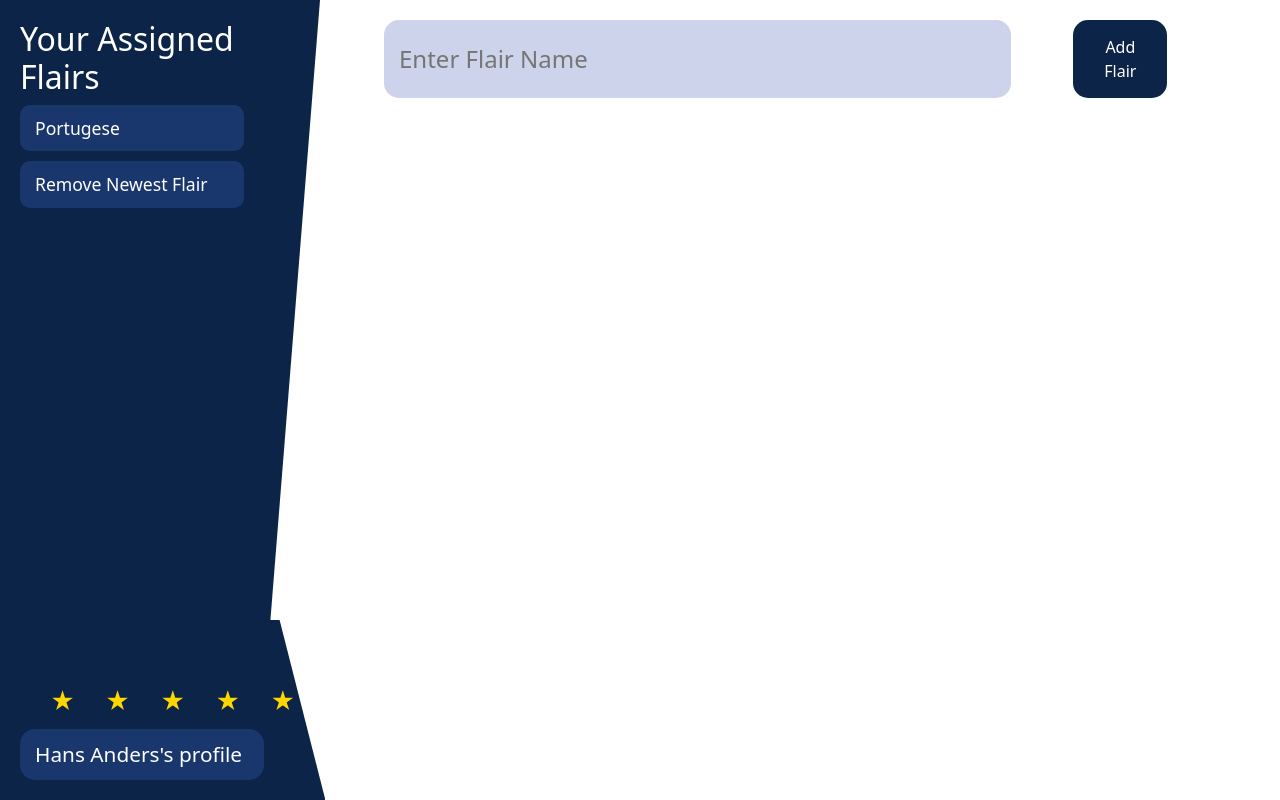
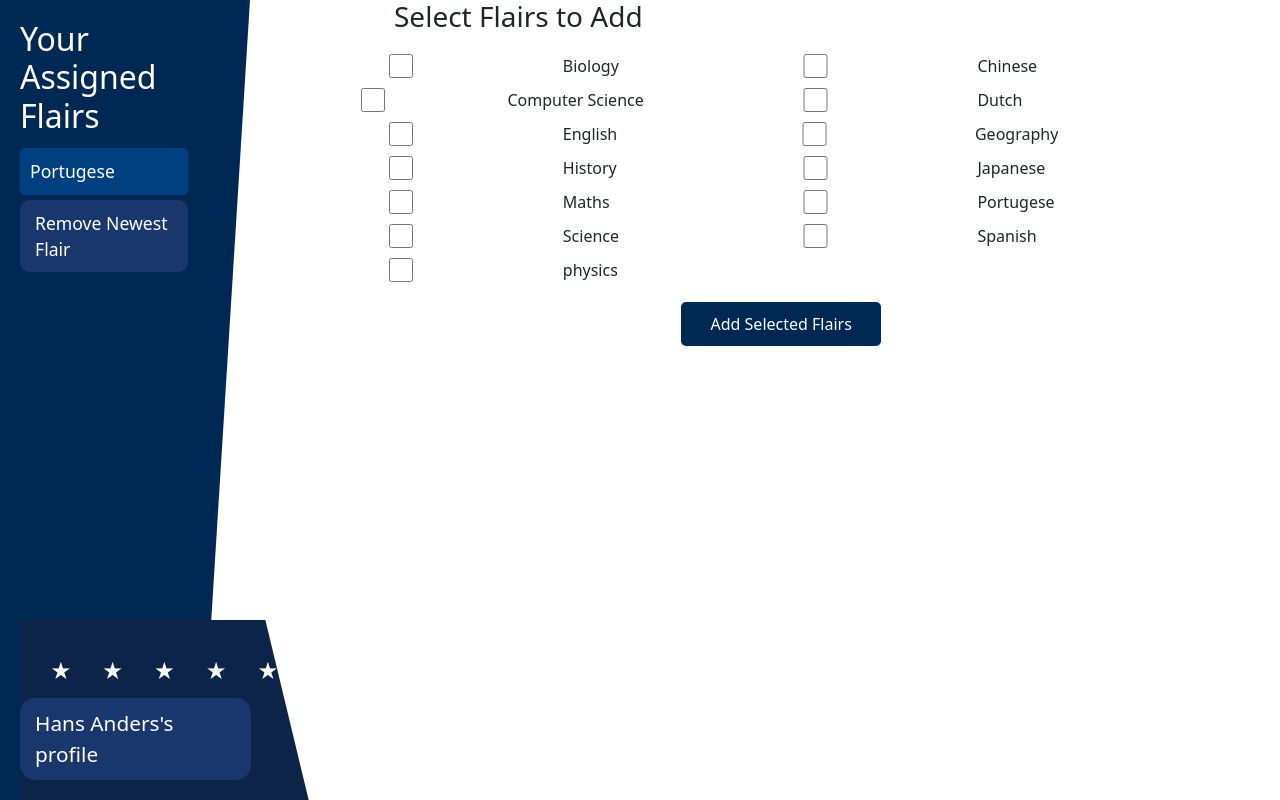
Before and after one commit to Priy4s/TLE-1-experiment-3, a PHP site: page /expert-profile.php in a window 1280 px wide. Run offline with PHP 8.4, Linux system fonts and the light colour scheme; a user stored in the database is signed in; data comes from the database, SQL or seed files in the repository; tables that the repository leaves empty hold one stand-in row (values such as "Sample post").

Commit message:
updated the front end for the expert profile page

```diff
--- a/expert-profile.php
+++ b/expert-profile.php
@@ -1,99 +1,57 @@
 <?php
-session_start(); // Start de sessie
+session_start(); // Start the session
 
 require_once "includes/dbconnect.php";
 
 /** @var mysqli $db */
 
-// Controleer of de gebruiker is ingelogd
+// Check if the user is logged in
 if (!isset($_SESSION['user_id'])) {
-    // Als er geen gebruiker is ingelogd, omleiden naar login pagina
+    // Redirect to the login page if the user is not logged in
     header("Location: login.php");
     exit();
 }
 
-// Haal de user_id uit de sessie
+// Get the user ID from the session
 $user_id = $_SESSION['user_id'];
 
-// Haal de rol van de gebruiker op
+// Get the user's role
 $userRoleQuery = "SELECT role FROM users WHERE id = $user_id";
 $userRoleResult = mysqli_query($db, $userRoleQuery);
 $userRole = mysqli_fetch_assoc($userRoleResult)['role'];
 
-// Controleer of de gebruiker een expert of admin is
+// Redirect if the user is not an expert or admin
 if ($userRole !== 'expert' && $userRole !== 'admin') {
-    // Redirect naar een foutpagina of terug naar login als ze niet gemachtigd zijn
     header("Location: unauthorized.php");
     exit();
 }
+
+// Fetch the username based on the user ID
 $queryUsername = "SELECT username FROM users WHERE id = '$user_id'";
-
 $resultUsername = mysqli_query($db, $queryUsername);
 
 if ($resultUsername && mysqli_num_rows($resultUsername) > 0) {
     $userData = mysqli_fetch_assoc($resultUsername);
     $username = $userData['username'];
 } else {
-    $username = "Onbekende gebruiker";
-}
-// Add flair to user
-if (isset($_POST['add_flair']) && !empty($_POST['flair_name'])) {
-    $flair_name = mysqli_real_escape_string($db, $_POST['flair_name']);
-
-    // Check if flair exists in the `tags` table
-    $checkFlair = "SELECT id FROM tags WHERE tag_name = '$flair_name'";
-    $flairResult = mysqli_query($db, $checkFlair);
-
-    if (mysqli_num_rows($flairResult) == 0) {
-        // Insert new flair if it doesn't exist
-        $insertFlair = "INSERT INTO tags (tag_name) VALUES ('$flair_name')";
-        mysqli_query($db, $insertFlair);
-        $flair_id = mysqli_insert_id($db);
-    } else {
-        // Get the existing flair id
-        $flair = mysqli_fetch_assoc($flairResult);
-        $flair_id = $flair['id'];
+    $username = "Unknown User";
 }
 
-    // Controleer of de flair al is toegewezen aan de gebruiker
-    $checkIfAssigned = "SELECT * FROM usertags WHERE user_id = $user_id AND tag_id = $flair_id";
-    $assignedResult = mysqli_query($db, $checkIfAssigned);
+// Fetch all available flairs (tags) from the database
+$flairsQuery = "SELECT id, tag_name FROM tags";
+$flairsResult = mysqli_query($db, $flairsQuery);
+$all_flairs = [];
 
-    if (mysqli_num_rows($assignedResult) == 0) {
-        // Flair is nog niet toegewezen, voeg deze toe
-        $assignFlair = "INSERT INTO usertags (user_id, tag_id) VALUES ($user_id, $flair_id)";
-        mysqli_query($db, $assignFlair);
-    } else {
-        // Flair is al toegewezen, geef eventueel een melding
-        echo "Flair is al toegevoegd.";
+if ($flairsResult && mysqli_num_rows($flairsResult) > 0) {
+    while ($row = mysqli_fetch_assoc($flairsResult)) {
+        $all_flairs[] = $row; // Store all flairs as an associative array
+    }
 }
 
-    // Redirect to avoid form resubmission on refresh
-    header("Location: expert-profile.php");
-    exit();
-}
-
-// Remove newest flair for user
-if (isset($_POST['remove_flair'])) {
-    // Find the latest flair assigned to the user by ID
-    $latestFlairQuery = "SELECT usertags.tag_id FROM usertags
-                         WHERE usertags.user_id = $user_id
-                         ORDER BY usertags.id DESC LIMIT 1";
-    $latestFlairResult = mysqli_query($db, $latestFlairQuery);
-
-    if (mysqli_num_rows($latestFlairResult) > 0) {
-        $latestFlair = mysqli_fetch_assoc($latestFlairResult);
-        $latest_flair_id = $latestFlair['tag_id'];
-
-        // Remove the latest flair assignment
-        $removeFlair = "DELETE FROM usertags WHERE user_id = $user_id AND tag_id = $latest_flair_id LIMIT 1";
-        mysqli_query($db, $removeFlair);
-    }
-
-    // Redirect to avoid form resubmission on refresh
-    header("Location: expert-profile.php");
-    exit();
-}
+// Sort the all_flairs array alphabetically by tag name
+usort($all_flairs, function ($a, $b) {
+    return strcmp($a['tag_name'], $b['tag_name']);
+});
 
 // Fetch flairs assigned to the user
 $query = "SELECT tags.tag_name FROM usertags
@@ -105,7 +63,7 @@ while ($row = mysqli_fetch_assoc($result)) {
     $assigned_flairs[] = $row['tag_name'];
 }
 
-// Calculate average rating
+// Calculate the average rating
 $avgRatingQuery = "
     SELECT
         SUM(points) / NULLIF(SUM(user_votes), 0) AS average_rating
@@ -116,6 +74,7 @@ $avgRatingQuery = "
 ";
 $avgRatingResult = mysqli_query($db, $avgRatingQuery);
 $averageRating = mysqli_fetch_assoc($avgRatingResult)['average_rating'];
+
 ?>
 
 <!doctype html>
@@ -128,11 +87,83 @@ $averageRating = mysqli_fetch_assoc($avgRatingResult)['average_rating'];
     <link rel="stylesheet" href="styles/style.css">
     <link href="https://cdn.jsdelivr.net/npm/bootstrap@5.3.0-alpha3/dist/css/bootstrap.min.css" rel="stylesheet">
     <link href="https://cdn.jsdelivr.net/npm/bootstrap-icons/font/bootstrap-icons.css" rel="stylesheet">
+    <style>
+        .flair-checkboxes {
+            display: flex;
+            justify-content: left;
+            flex-wrap: wrap; /* Allow checkboxes to wrap to the next line */
+            gap: 10px; /* Spacing between checkboxes */
+            margin-left: -20%; /* Shift checkboxes 20% to the left */
+            padding-left: 0px; /* Add some padding to keep it visually centered */
+        }
+
+        .flair-checkboxes label {
+            display: flex;
+            align-items: left;
+            cursor: pointer;
+            margin: 0; /* Ensure no margin around labels */
+            width: calc(50% - 60px); /* Each label takes half of the space with reduced width for better alignment */
+            padding-left: 0px; /* Adjust this padding to position the checkbox better */
+            max-width: 70%; /* Set a maximum width for the label */
+            white-space: nowrap; /* Prevent text from wrapping */
+            overflow: hidden; /* Hide any overflow */
+            text-overflow: ellipsis; /* Show ellipsis for overflow */
+        }
+
+        .flair-checkboxes input[type="checkbox"] {
+            margin-right: 0px; /* Space between checkbox and label text */
+        }
+
+        .flair-header {
+            margin-bottom: 20px; /* Space below the header */
+        }
+
+        .flairForm {
+            display: flex;
+            flex-direction: column; /* Arrange elements in a column */
+            justify-content: center; /* Align items to the center */
+            align-items: center; /* Center items horizontally */
+            height: 100%; /* Ensure full height for spacing */
+        }
+
+        .flairForm button {
+            margin-top: 20px;
+            background-color: #002855;
+            color: white;
+            border: none;
+            padding: 10px 20px;
+            border-radius: 5px;
+            width: 200px; /* Set a consistent width for the button */
+        }
+
+        .flairForm button:hover {
+            background-color: #004080;
+            cursor: pointer;
+        }
+
+        .mainPageContent {
+            padding-left: 10px; /* Slight left padding for main content */
+        }
+
+        .sidebar {
+            padding: 20px;
+            background-color: #002855;
+            color: white;
+            width: 250px;
+        }
+
+        .topic {
+            display: block;
+            background-color: #004080;
+            padding: 10px;
+            margin: 5px 0;
+            border-radius: 5px;
+        }
+    </style>
 </head>
 <body>
 
 <main class="profileMain">
-<!--    Sidebar section-->
 <section>
     <div class="sidebar">
         <h2>Your Assigned Flairs</h2>
@@ -140,9 +171,7 @@ $averageRating = mysqli_fetch_assoc($avgRatingResult)['average_rating'];
             foreach ($assigned_flairs as $flair) {
                 echo "<span class='topic'>$flair</span>";
             }
-                // Adding the form after the foreach loop
             ?>
-                <!-- Separate form for removing the newest flair -->
             <form method="post" class="removeFlairForm">
                 <button type="submit" name="remove_flair">Remove Newest Flair</button>
             </form>
@@ -150,8 +179,6 @@ $averageRating = mysqli_fetch_assoc($avgRatingResult)['average_rating'];
         } else {
             echo "<span class='topic'>No flairs assigned</span>";
         } ?>
-
-
     </div>
     <div class="sidebarProfile">
         <div class="profile">
@@ -159,54 +186,50 @@ $averageRating = mysqli_fetch_assoc($avgRatingResult)['average_rating'];
                 <span id="star-rating-display"><?php echo $averageRating !== null ? number_format($averageRating, 2) : 'No ratings available.'; ?></span>
             </div>
             <div class="username">
-                    <?php echo htmlspecialchars($username). "'s profile"; ?>
+                <?php echo htmlspecialchars($username) . "'s profile"; ?>
             </div>
         </div>
     </div>
 </section>
-<!--    Main page content-->
+
 <section class="mainPageContent">
-        <!-- Form for adding flairs -->
+    <div class="flair-header">
+        <h3>Select Flairs to Add</h3>
+    </div>
     <form method="post" class="flairForm">
-            <input type="text" name="flair_name" placeholder="Enter Flair Name">
-            <button type="submit" name="add_flair">Add Flair</button>
+        <div class="flair-checkboxes">
+            <?php if (!empty($all_flairs)): ?>
+                <?php foreach ($all_flairs as $flair): ?>
+                    <label>
+                        <input type="checkbox" name="flairs[]" value="<?php echo htmlspecialchars($flair['id']); ?>">
+                        <?php echo htmlspecialchars($flair['tag_name']); ?>
+                    </label>
+                <?php endforeach; ?>
+            <?php else: ?>
+                <p>No flairs available.</p>
+            <?php endif; ?>
+        </div>
+        <button type="submit" name="add_flairs">Add Selected Flairs</button>
     </form>
-
 </section>
 </main>
 
-<!--<h1>Expert Profile Management --><?php //echo htmlspecialchars($username); ?><!--</h1>-->
+<script>
+    const averageRating = <?php echo round($averageRating ?? 0, 1); ?>;
 
-
-<!-- Display average rating -->
-
-<script>
-    // PHP variabele naar JavaScript omzetten
-    const averageRating = <?php echo round($averageRating ?? 0, 1); ?>; // Rond af op 1 decimaal
-
-    // Functie om sterren weer te geven
     function displayStars(rating) {
         const starRatingDisplay = document.getElementById('star-rating-display');
-        starRatingDisplay.innerHTML = ''; // Leegmaken van de div voordat we de sterren toevoegen
+        starRatingDisplay.innerHTML = '';
 
-        // Voeg maximaal 5 sterren toe
         for (let i = 1; i <= 5; i++) {
             const star = document.createElement('span');
-            if (i <= rating) {
-                star.classList.add('filled-star'); // Gevulde sterren
-                star.innerHTML = '&#9733;'; // Unicode voor een gevulde ster
-            } else {
-                star.classList.add('empty-star'); // Lege sterren
-                star.innerHTML = '&#9734;'; // Unicode voor een lege ster
-            }
+            star.innerHTML = i <= rating ? '&#9733;' : '&#9734;';
             starRatingDisplay.appendChild(star);
         }
 
-        // Optioneel: Toon de numerieke waarde van de beoordeling
-        document.getElementById('rating-text').innerText = `Gemiddelde rating: ${rating}/5`;
+        document.getElementById('rating-text').innerText = `Average rating: ${rating}/5`;
     }
 
-    // Roep de functie aan om de sterren te tonen
     displayStars(averageRating);
 </script>
 </body>
```
Lines whose indentation alone changed are shown as unchanged.
